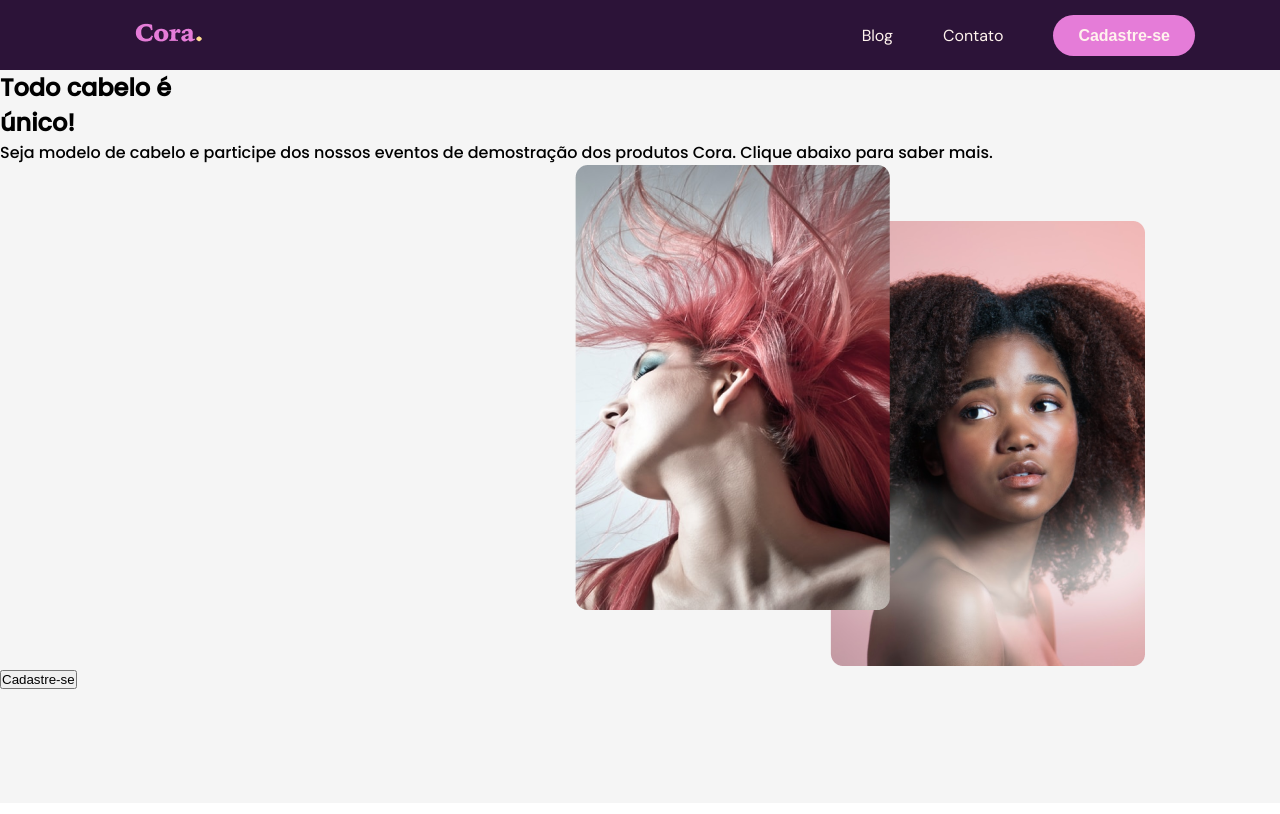
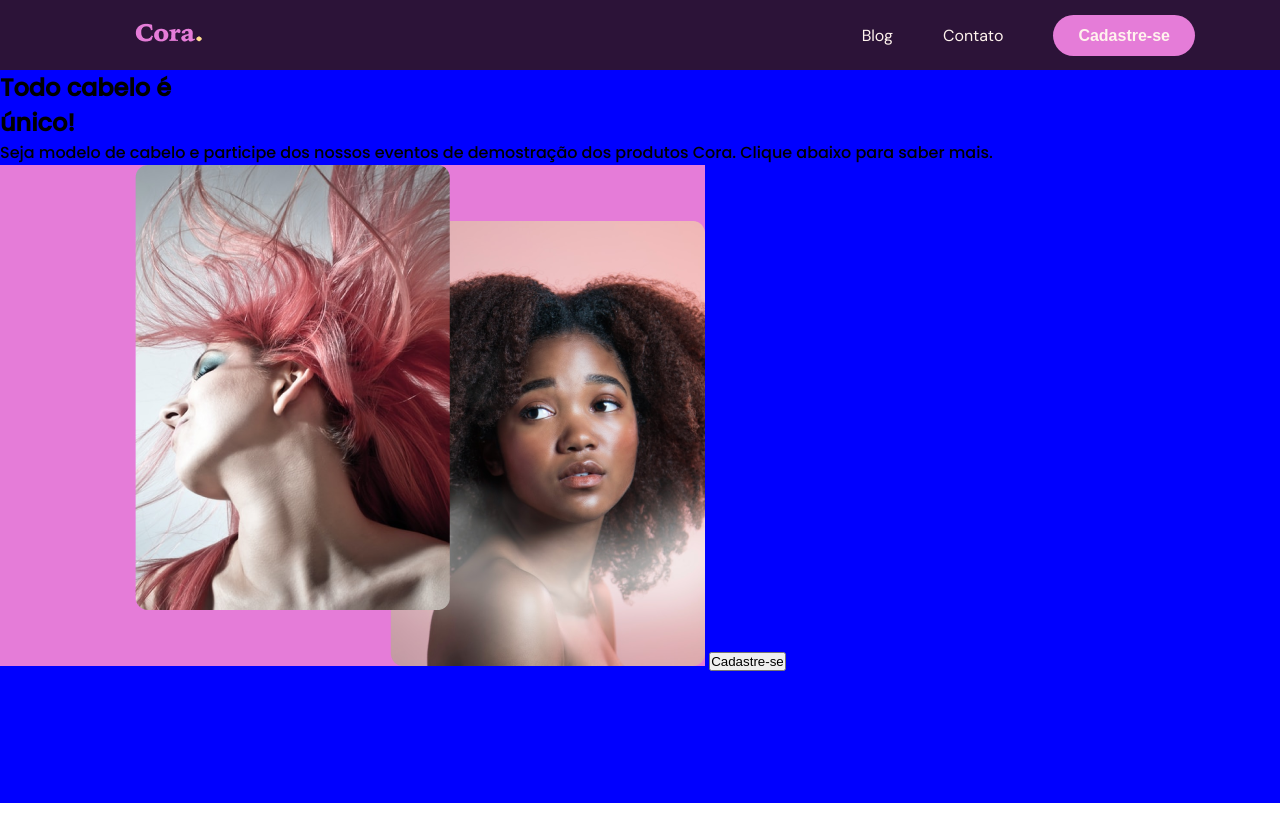
Before and after one commit to SuzimaraMoura/projeto-cora01, a plain HTML site: page index.html in a window 1280 px wide. Drawn offline with Linux system fonts and the light colour scheme.

Commit message:
modificando a primeira parte do projeto

```diff
--- a/estilos/style.css
+++ b/estilos/style.css
@@ -1,5 +1,7 @@
 @charset "UTF-8";
 @import url('https://fonts.googleapis.com/css2?family=DM+Sans&family=Poppins:wght@500&display=swap');
+
+/*Cores usadas: #FDF1EC ; */
 
 @media screen and (max-width: 1440px) {
     *{
@@ -49,18 +51,40 @@
    /* até aqui é o menu */
 
   section.chamado{
-    background-color:#F5F5F5 ;
+    background-color:  #cd4f19 ;
     font-family: 'Poppins' ;
     height: 733px;
   }
-  .imagem{
-    display: flex;
-    justify-content: flex-end;
 
-  }
-  .imagem img{
-    margin-right: 135px;
+  .container{
+
+
+
+    background-color: blue;
+    height: 733px;
 
   }
 
+  .container img{
+
+
+    position: static;
+    margin-right: 0px;
+    background-color: #E57CD8;
+
+
+
+
+
+
+
+
+
+
+
+
+
+  }
+
+
 }
--- a/index.html
+++ b/index.html
@@ -25,13 +25,17 @@
         <section class="chamado">
 
 
-            <h1> Todo cabelo é <br> único!</h1>
+            <div class="container">
+                <h1> Todo cabelo é <br> único!</h1>
 
-            <p> Seja modelo de cabelo e participe dos nossos eventos de demostração dos produtos Cora. Clique abaixo para saber mais.</p>
 
-            <div class="imagem"><img src="imagens/cabelo.png" alt="imagem"></div>
+                <p> Seja modelo de cabelo e participe dos nossos eventos de demostração dos produtos Cora. Clique abaixo para saber mais.</p>
 
-            <button>Cadastre-se</button>
+
+                <img src="imagens/cabelo.png" alt="imagem">
+
+                <button>Cadastre-se</button>
+            </div>
 
 
 
```
